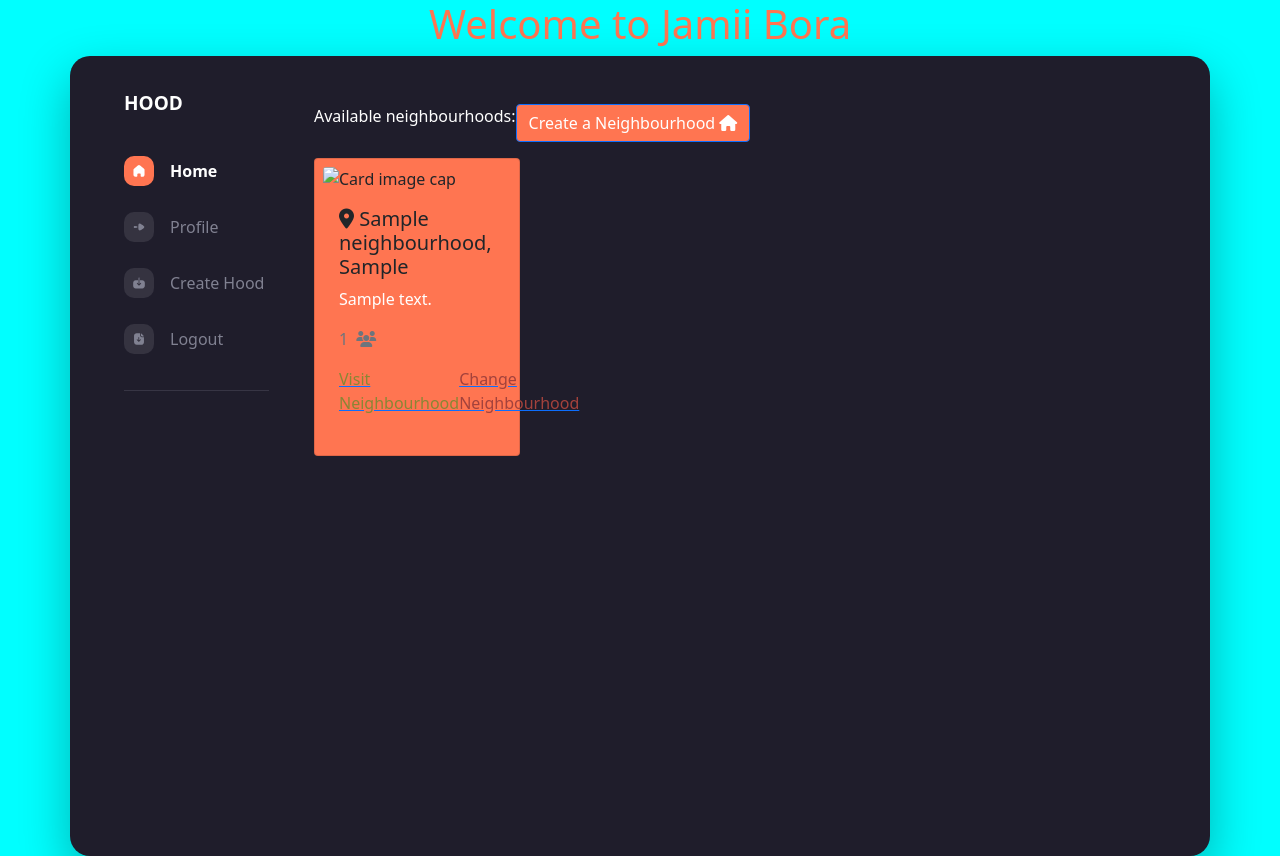
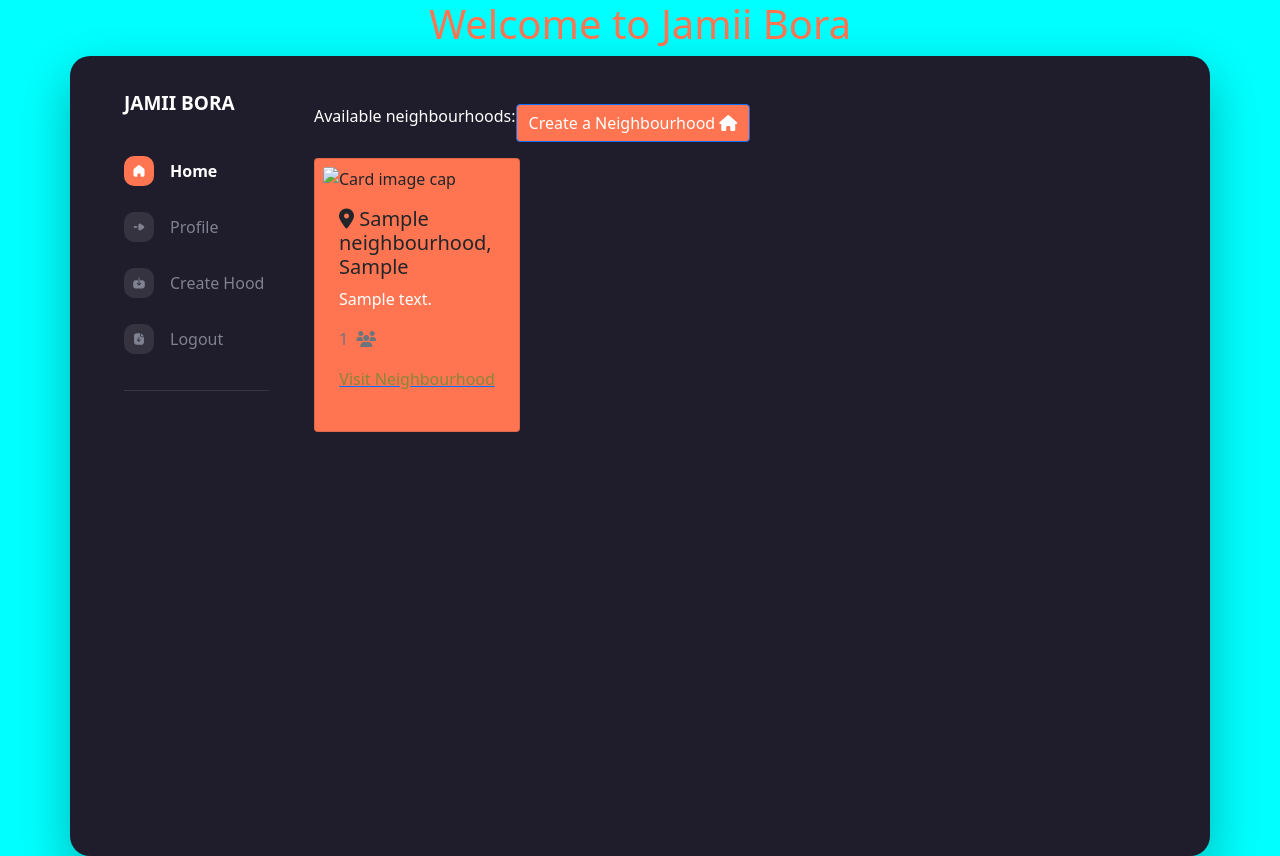
Before and after one commit to r00t254/jamii-bora-1, a Django app: page / in a window 1280 px wide. Run offline with Django 4.2, Linux system fonts and the light colour scheme; the first user in the database is signed in; tables that the repository leaves empty hold one stand-in row (Sample ...); some libraries are stand-ins or nearby versions.

Commit message:
Add a join neighbour functionality and display and create a redirect of visit neighbour

```diff
--- a/nyumba/templates/create-hood.html
+++ b/nyumba/templates/create-hood.html
@@ -2,7 +2,7 @@
 <div class="container">
     <div class="sidebar">
 
-        <a class="logo-expand" href="#">HOOD</a>
+        <a class="logo-expand" href="{url 'index'}">JAMII BORA</a>
         <div class="side-wrapper">
                        <div class="side-menu">
                 <a class="sidebar-link Home is-active" href="{% url 'index' %}">
--- a/nyumba/templates/index.html
+++ b/nyumba/templates/index.html
@@ -3,7 +3,7 @@
 
     <div class="sidebar">
 
-        <a class="logo-expand" href="{%url 'index'%}">HOOD</a>
+        <a class="logo-expand" href="{%url 'index'%}">JAMII BORA</a>
         <div class="side-wrapper">
 
             <div class="side-menu">
@@ -60,11 +60,9 @@
                                     <a href="{% url 'neighbourhood' id=hood.id %}">
                                         <p style="color:#8A8635">Visit Neighbourhood</p>
                                     </a>
-                                    <a href="{% url 'change-neighbourhood' id=hood.id %}">
-                                        <p style="color: #A3423C">Change Neighbourhood</p>
-                                    </a>
+
                                     {% elif not request.user.profile.neighbourhood %}
-
+                                    <a href="{% url 'join-neighbourhood' hood.id %}">
                                         <p>Join Neighbourhood</p>
                                     </a>
                                     {% endif %}
--- a/nyumba/templates/profile.html
+++ b/nyumba/templates/profile.html
@@ -3,7 +3,7 @@
 
     <div class="sidebar">
 
-        <a class="logo-expand" href="{%url 'index'%}">HOOD</a>
+        <a class="logo-expand" href="{%url 'index'%}">JAMII BORA</a>
         <div class="side-wrapper">
                        <div class="side-menu">
                 <a class="sidebar-link Home is-active" href="{%url 'index'%}">
--- a/nyumba/urls.py
+++ b/nyumba/urls.py
@@ -7,6 +7,8 @@ urlpatterns = [
     path('profile-update/',views.update_profile, name='update_profile'),
     path('profile/<pk>',views.profile, name = 'profile'),
     path('create-hood/',views.createhood, name='createhood'),
+    path('hood/<id>',views.neighbourhood, name = 'neighbourhood'),
+    path('join_neighbourhood/<id>', views.join_neighbourhood, name='join-neighbourhood'),
     path('accounts/', include('django_registration.backends.one_step.urls')),
     path('accounts/', include('django.contrib.auth.urls')),
 
--- a/nyumba/views.py
+++ b/nyumba/views.py
@@ -1,4 +1,4 @@
-from django.shortcuts import render, redirect
+from django.shortcuts import render, redirect, get_object_or_404
 from .models import Profile, NeighbourHood, Business, Post
 from django.contrib.auth.models import User
 from .forms import ProfileForm, HoodForm
@@ -58,4 +58,16 @@ def neighbourhood(request,id):
     posts = Post.objects.all().order_by('-post_date').filter(neighbourhood_id=id)
     hood = NeighbourHood.objects.get(id=id)
 
+
     return render(request,'hood.html',{'hood':hood,'posts':posts,'businesses': businesses,'profiles':profiles})
+
+
+
+
+
+@login_required(login_url='/accounts/login/')
+def join_neighbourhood(request, id):
+    neighbourhood = get_object_or_404(NeighbourHood, id=id)
+    request.user.profile.neighbourhood = neighbourhood
+    request.user.profile.save()
+    return redirect('index')
```
Also changed, not shown: nyumba/templates/hood.html (+24 -0 lines), requirements.txt (+8 -0 lines).
